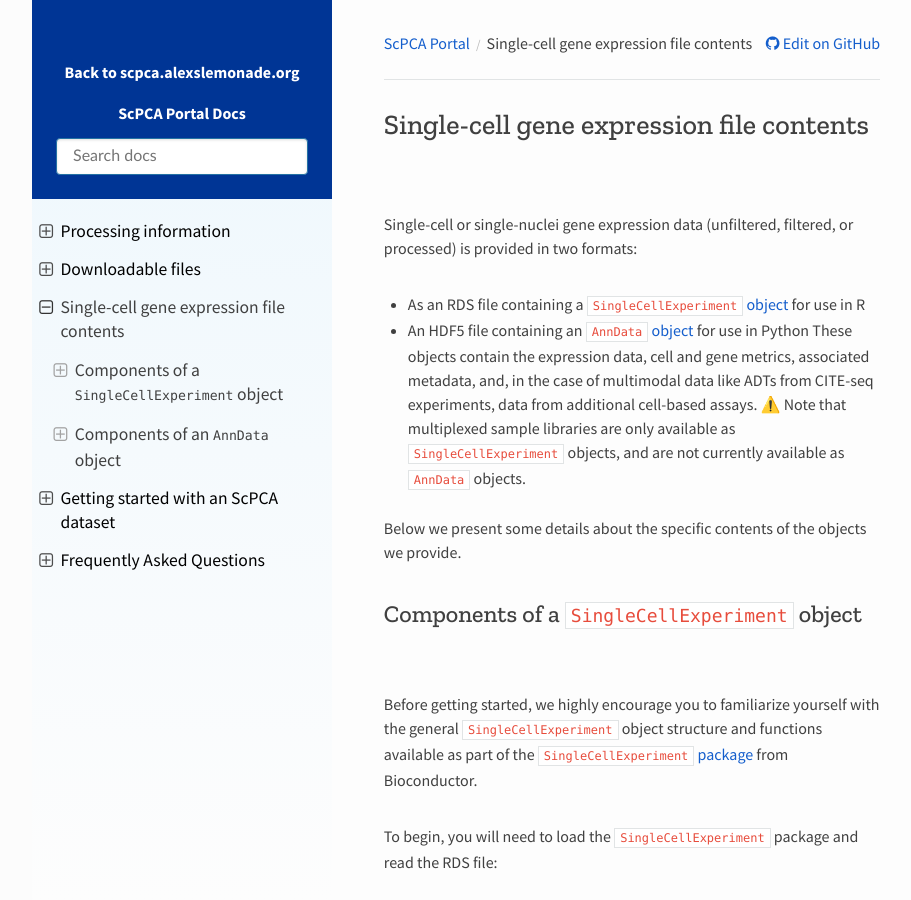
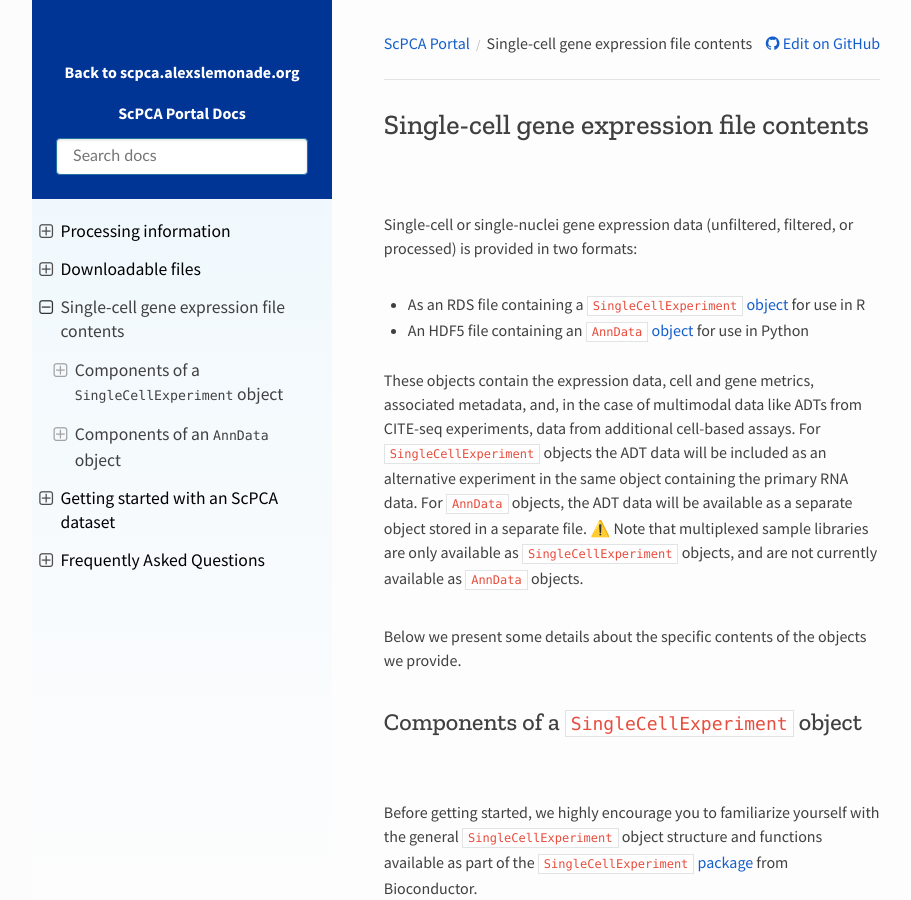
Before and after one commit to DongzeHE/scpca-docs, a Sphinx documentation site: the page built from docs/sce_file_contents.md, in a window 1280 px wide and 900 px high. Shown: the whole window, without its empty margins (158-1069 px from the left). Built offline with Sphinx 7.4.7 and the Read the Docs theme 2.0.0, drawn with Linux system fonts in a browser that asks for light colours; some of the changed text lies outside the part shown.

Commit message:
standardize variable assignment, fix anndata code

````diff
--- a/docs/sce_file_contents.md
+++ b/docs/sce_file_contents.md
@@ -2,8 +2,11 @@
 
 Single-cell or single-nuclei gene expression data (unfiltered, filtered, or processed) is provided in two formats:
   - As an RDS file containing a [`SingleCellExperiment` object](http://bioconductor.org/books/3.13/OSCA.intro/the-singlecellexperiment-class.html) for use in R
- - An HDF5 file containing an [`AnnData` object](https://anndata.readthedocs.io/en/latest/index.html) for use in Python
+  - An HDF5 file containing an [`AnnData` object](https://anndata.readthedocs.io/en/latest/index.html) for use in Python
+
 These objects contain the expression data, cell and gene metrics, associated metadata, and, in the case of multimodal data like ADTs from CITE-seq experiments, data from additional cell-based assays.
+For `SingleCellExperiment` objects the ADT data will be included as an alternative experiment in the same object containing the primary RNA data.
+For `AnnData` objects, the ADT data will be available as a separate object stored in a separate file.
 ⚠️ Note that multiplexed sample libraries are only available as `SingleCellExperiment` objects, and are not currently available as `AnnData` objects.
 
 Below we present some details about the specific contents of the objects we provide.
@@ -189,7 +192,7 @@
 ADT data from CITE-seq experiments, when present, is included within the `SingleCellExperiment` as an "Alternative Experiment" named `"adt"` , which can be accessed with the following command:
 
 ```r
-altExp(sce, "adt")
+adt_data <- altExp(sce, "adt")
 ```
 
 Within this, the main expression matrix is again found in the `counts` assay and the normalized expression matrix is found in the `logcounts` assay.
@@ -248,7 +251,7 @@
 Hashtag oligo (HTO) quantification for each cell is included within the `SingleCellExperiment` as an "Alternative Experiment" named `"cellhash"` , which can be accessed with the following command:
 
 ```r
-altExp(sce, "cellhash")
+hto_data <- altExp(sce, "cellhash")
 ```
 
 Within this, the main data matrix is again found in the `counts` assay, with each column corresponding to a cell or droplet (in the same order as the parent `SingleCellExperiment`) and each row corresponding to a hashtag oligo (HTO).
@@ -309,7 +312,7 @@
 
 ```python
 import anndata
-adata_object = anndata.read_h5ad("SCPCL000000_processed.rds")
+adata_object = anndata.read_h5ad("SCPCL000000_processed_rna.hdf5")
 ```
 
 ### `AnnData` expression counts
@@ -458,7 +461,3 @@
 
 Finally, additional metadata for ADT processing can be found in the `.uns` slot of the `AnnData` object.
 This metadata slot has the same contents as the [RNA experiment metadata](#anndata-experiment-metadata), along with one additional field, `ambient_profile`, which holds a list of representing the ambient concentrations of each ADT.
-
-```r
-adt_metadata <- metadata(altExp(sce, "adt"))
-```
````
Also changed, not shown: other parts of docs/sce_file_contents.md (+2 -2 lines).
